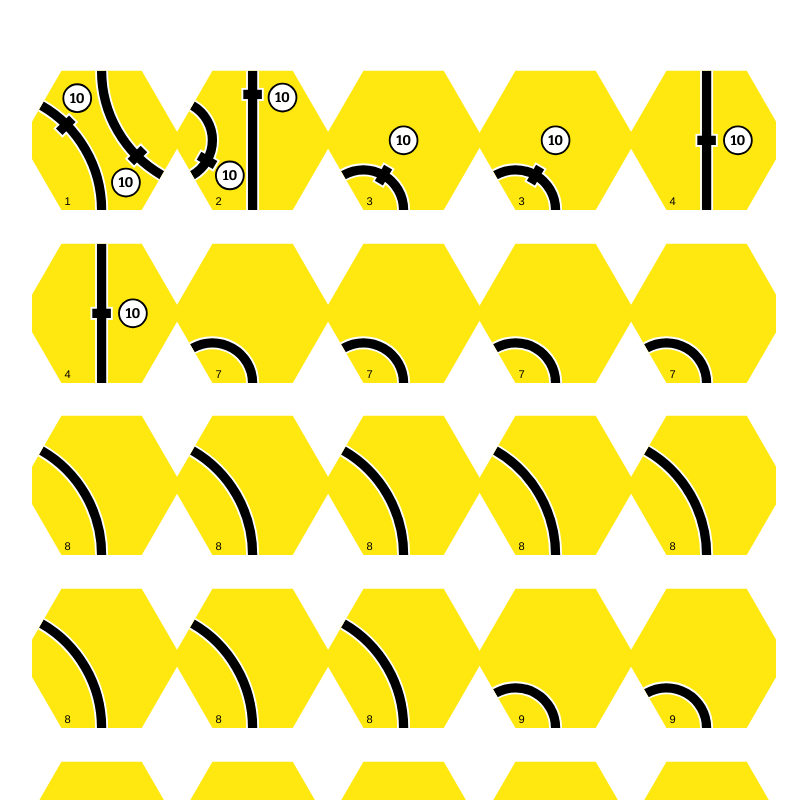
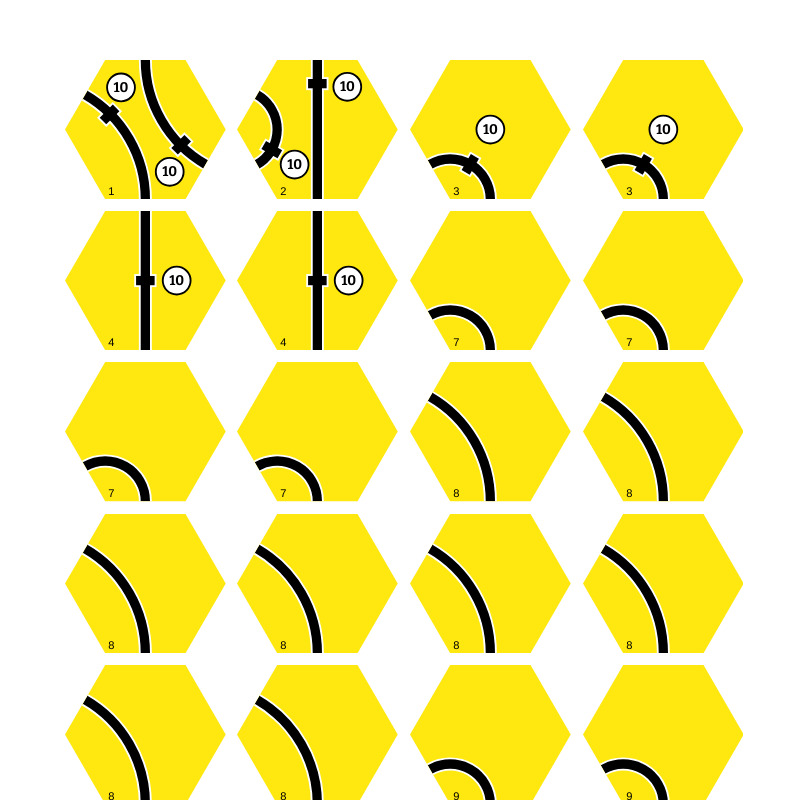
Before and after one commit to hectorstudio/React-library, a React (Create React App) app: page /1830/tiles in a window 1280 px wide. Shown: the top 800 px of the page, without its empty margins (236-1043 px from the left). Built offline with nearby package versions, Linux system fonts and the light colour scheme.

Commit message:
Fixing tile sheet size

```diff
--- a/src/TileSheet.jsx
+++ b/src/TileSheet.jsx
@@ -18,8 +18,8 @@ const RATIO = 0.966666667;
 
 const TileSheet = ({ match }) => {
   let game = games[match.params.game];
-  let width = game.info.width;
-  let height = width * HEX_RATIO * 2;
+  let height = game.info.width;
+  let width = height * HEX_RATIO * 2;
   let tileHeight = height * RATIO;
   let tileWidth = width * RATIO;
   let perRow = Math.floor(paper.width / (tileWidth + 12.5));
@@ -38,7 +38,7 @@ const TileSheet = ({ match }) => {
                 width: `${tileWidth * 0.01}in`,
                 height: `${tileHeight * 0.01}in`
               }}
-              viewBox={`-75 -86.6025 150 173.205`}
+              viewBox={`-86.6025 -75 173.205 150`}
             >
               <Tile id={id} />
             </Svg>
```
